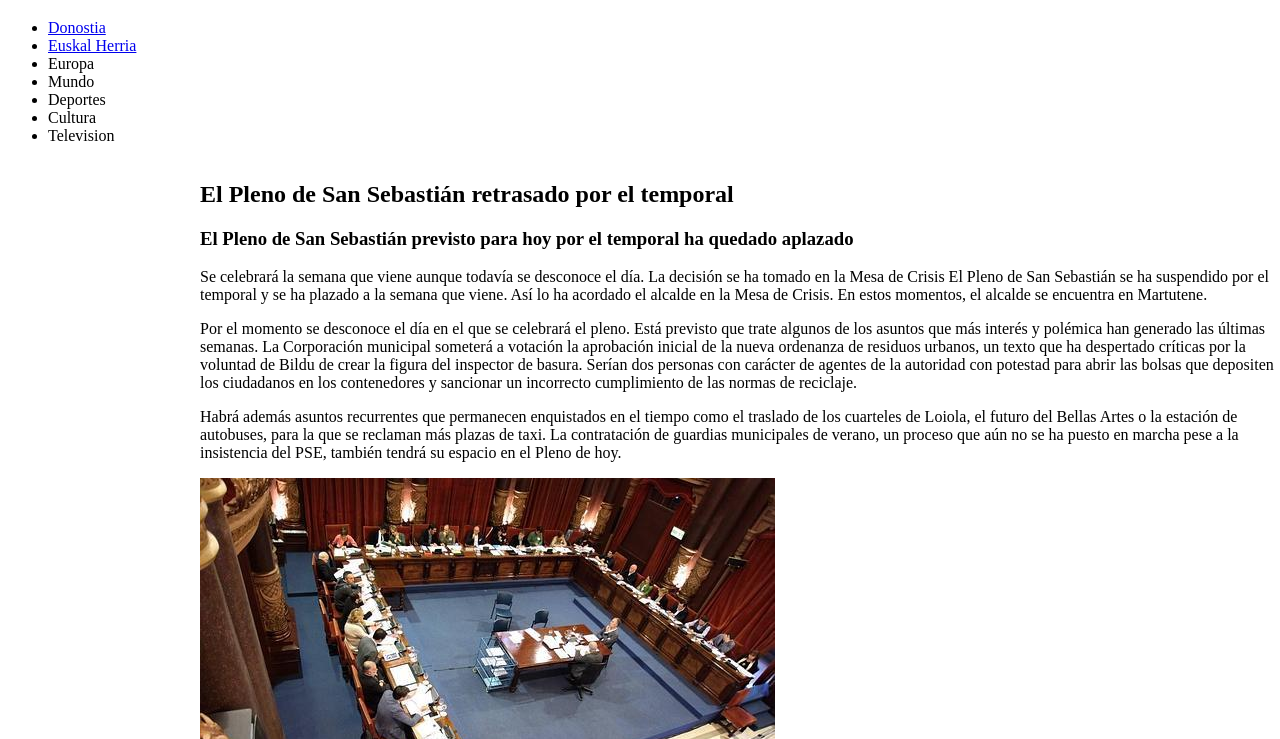
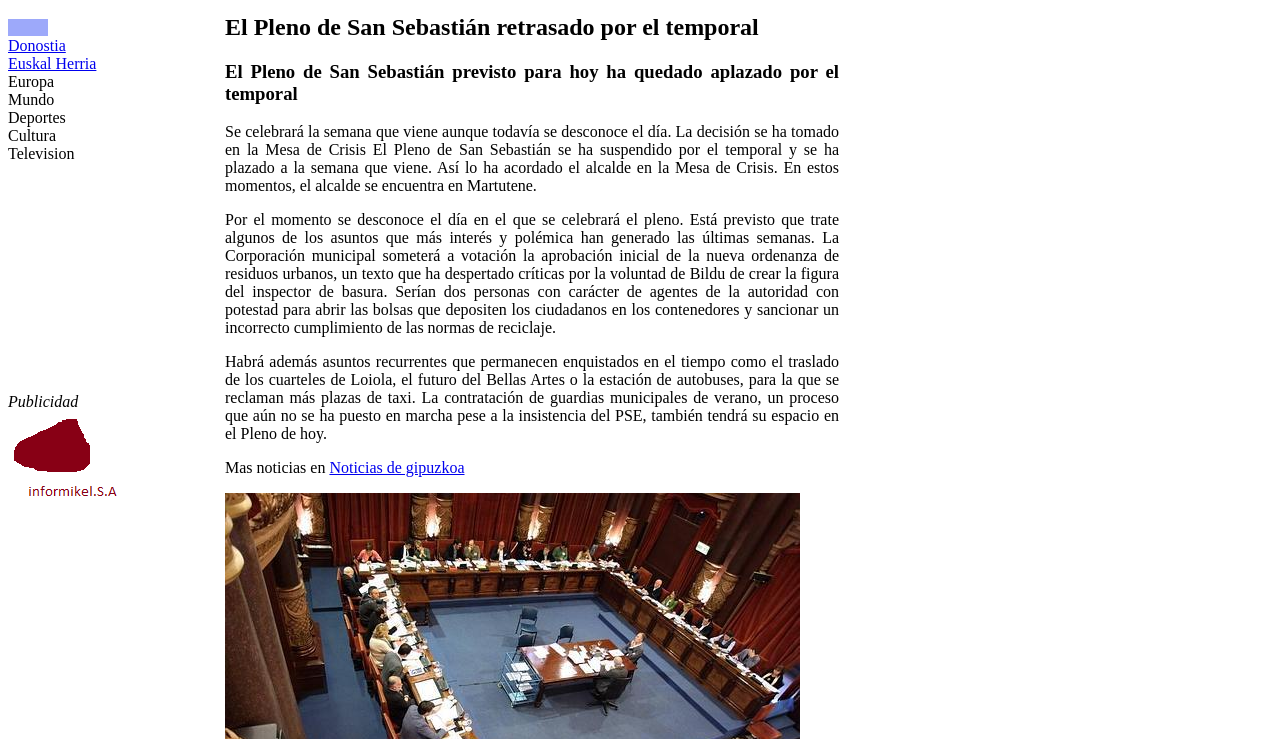
Before and after one commit to Galparsson98/DAM-2015, a plain HTML site: page Misitioa/mikel.html in a window 1280 px wide. Shown: the part 61-800 px from the top of the page. Drawn offline with Linux system fonts and the light colour scheme; files whose address does not match are found by name.

Commit message:
mi periodico

```diff
--- a/Misitioa/mikel.html
+++ b/Misitioa/mikel.html
@@ -15,16 +15,18 @@
                  <li>Television</li>
                     </ul>
        <div class="news" >
-      <div class=noticias>
+      <div class="noticias">
            <p id="titulo1" class="titulo"><h2>El Pleno de San Sebastián retrasado por el temporal</h2></p>
 
-<p class="Subtitulo" ><h3>El Pleno de San Sebastián previsto para hoy por el temporal ha quedado aplazado</h3></p>
+<p class="Subtitulo" ><h3>El Pleno de San Sebastián previsto para hoy ha quedado aplazado por el temporal</h3></p>
 <div id="noticia1" class="texto">
 Se celebrará la semana que viene aunque todavía se desconoce el día. La decisión se ha tomado en la Mesa de Crisis
 El Pleno de San Sebastián se ha suspendido por el temporal y se ha plazado a la semana que viene. Así lo ha acordado el alcalde en la Mesa de Crisis. En estos momentos, el alcalde se encuentra en Martutene.</p>
 
 <p>Por el momento se desconoce el día en el que se celebrará el pleno. Está previsto que trate algunos de los asuntos que más interés y polémica han generado las últimas semanas. La Corporación municipal someterá a votación la aprobación inicial de la nueva ordenanza de residuos urbanos, un texto que ha despertado críticas por la voluntad de Bildu de crear la figura del inspector de basura. Serían dos personas con carácter de agentes de la autoridad con potestad para abrir las bolsas que depositen los ciudadanos en los contenedores y sancionar un incorrecto cumplimiento de las normas de reciclaje. <p>
-<p>Habrá además asuntos recurrentes que permanecen enquistados en el tiempo como el traslado de los cuarteles de Loiola, el futuro del Bellas Artes o la estación de autobuses, para la que se reclaman más plazas de taxi. La contratación de guardias municipales de verano, un proceso que aún no se ha puesto en marcha pese a la insistencia del PSE, también tendrá su espacio en el Pleno de hoy.</p></div>
+<p>Habrá además asuntos recurrentes que permanecen enquistados en el tiempo como el traslado de los cuarteles de Loiola, el futuro del Bellas Artes o la estación de autobuses, para la que se reclaman más plazas de taxi. La contratación de guardias municipales de verano, un proceso que aún no se ha puesto en marcha pese a la insistencia del PSE, también tendrá su espacio en el Pleno de hoy.</p>
+        <p>Mas noticias en <a class="links" href="http://www.noticiasdegipuzkoa.com/"> Noticias de gipuzkoa </a></p>
+        </div>
 <div class="imagen"> <img src="../../Cursomikel/Fotodepleno.png">
     <p><a href="#periodico"> volver</a></p>
     </div>
@@ -37,11 +39,18 @@ El evento deportivo para decidir la mejor pareja de bueyes de Euskal Herria arra
 <p>
 Así, sobre el probaleku de Sigma trabajarán las yuntas de Oliden (Orio), de Txomin Renteria (Bakio) y de Andraka Sagardotegia (Lemoiz). Uno de los citados contendientes sucederá en el palmarés a Iñaki Lopategi (de Mungia), que se impuso en la edición anterior del certamen.</p>
 <p>
-Los bueyes deberán tener un peso máximo de 1.100 kilos. A partir de ahí “se aplicará una sobrecarga de 1,5 kilos por cada kilo que excedan del pesaje establecido”. En cualquier caso, cada yunta deberá completar un trabajo de 30 minutos sobre el probadero de Sigma, donde arrastrarán una mole de piedra de 2.030 kilogramos de peso; “la misma con la que trabajaron en las pruebas anteriores del torneo”.</p>
+Los bueyes deberán tener un peso máximo de 1.100 kilos. A partir de ahí “se aplicará una sobrecarga de 1,5 kilos por cada kilo que excedan del pesaje establecido”. En cualquier caso, cada yunta deberá completar un trabajo de 30 minutos sobre el probadero de Sigma, donde arrastrarán una mole de piedra de 2.030 kilogramos de peso; “la misma con la que trabajaron en las pruebas anteriores del torneo”.</p> <p>Mas noticias en <a class="links" href="http://www.noticiasdegipuzkoa.com/"> Noticias de gipuzkoa </a></p>
 </div>
 <div class="imagen"> <img src="../../Cursomikel/EHIP.png">
-   <p class="pie de foto"> Organizadores y participantes durante la presentación de la final; ayer en el Consistorio.</p>
+   <p class="imgfooter"> Organizadores y participantes durante la presentación de la final; ayer en el Consistorio.</p>
     <p><a href="#periodico"> volver</a></p>
         </div></div></div>
+<div class="ads">Publicidad
+    <img src="../Anuncio.png">
+</div>
+<div class="featured">noticias destacadas
+  <p class=feat1><a href="file:///C:/Users/FPE/Documents/Cursomikel/Misitioa/mikel.html"> El Pleno de San Sebastián retrasado por el temporal</a></p>
+    <p Class=feat2><a href="file:///C:/Users/FPE/Documents/Cursomikel/Misitioa/mikel.html"> Elgoibar decide mañana la mejor pareja de bueyes de Euskal Herria </a></p></div>
+    <p class="footer">Mikel Galparsoro &#169;2015</p>
     </body>
 </html>
--- a/Misitioa/style.css
+++ b/Misitioa/style.css
@@ -1,5 +1,16 @@
-.Header {text-align: center;}
-.menu {position:relative;}
+.Header { text-align: center;}
+.menu {display: inline; position:relative; margin-bottom: 30%; background-color:#9da9fa;}
 .titulo {text-align: center;}
-    .noticias {margin-bottom:56%;}
+    .noticias {
+position: absolute;
+margin-bottom: 56%;
+left: 25px;
+top: -169px;
+text-align: justify;
+        }
 .news {position: absolute; margin-left: 15%;}
+.ads {position:absolute; margin-top: 18%; width:13%; font-style:oblique}
+ul {display: inline-block}
+.imagen {position: relative; margin-bottom: 23%;}
+.featured {position: absolute; margin-top: 88%; width:13%; text-align: justify;}
+.footer {position: absolute; margin-top: 153%;left:44%}
```
Also changed, not shown: Anuncio.png (added).
